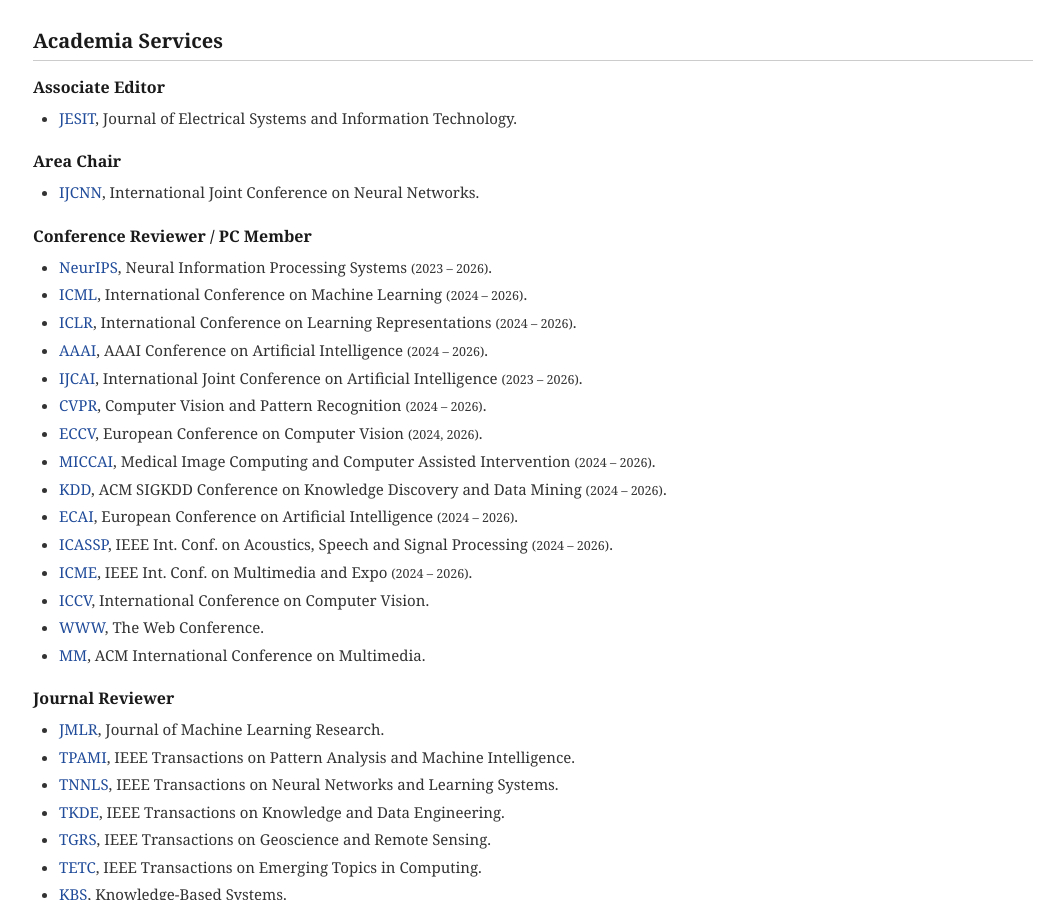
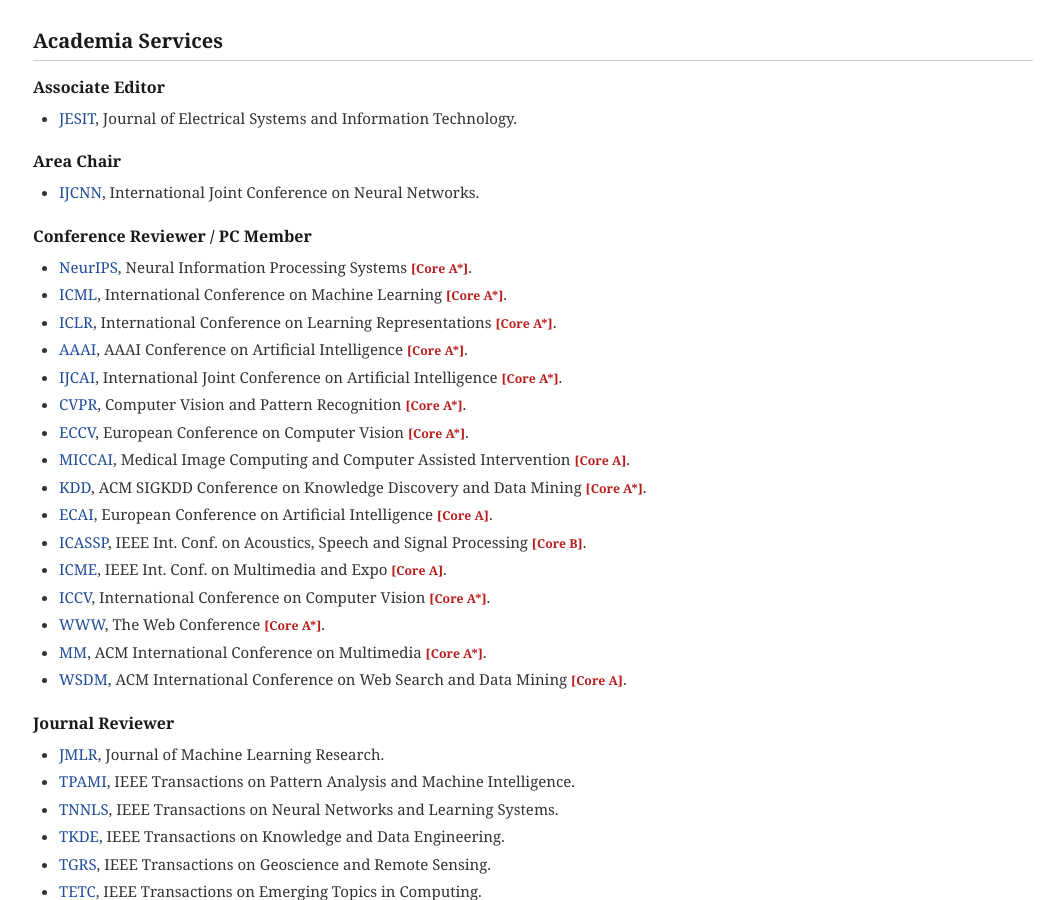
Before and after one commit to shengchaochen82/shengchaochen82.github.io, a Jekyll site: the page built from index.md, in a window 1280 px wide and 900 px high, scrolled down 3954 px. Shown: the whole window, without its empty margins (107-1171 px from the left). Built offline with Jekyll 4.4.1, drawn with Linux system fonts in a browser that asks for light colours.

Commit message:
Content: replace conference reviewer years with CORE ranks, add WSDM
Co-Authored-By: Claude Sonnet 5 <noreply@anthropic.com>

```diff
--- a/_data/services.yml
+++ b/_data/services.yml
@@ -17,61 +17,68 @@ conference_reviewer:
   venues:
     - name: "NeurIPS"
       full: "Neural Information Processing Systems"
-      years: "2023 – 2026"
+      rank: "Core A*"
       link: "https://neurips.cc/"
     - name: "ICML"
       full: "International Conference on Machine Learning"
-      years: "2024 – 2026"
+      rank: "Core A*"
       link: "https://icml.cc/"
     - name: "ICLR"
       full: "International Conference on Learning Representations"
-      years: "2024 – 2026"
+      rank: "Core A*"
       link: "https://iclr.cc/"
     - name: "AAAI"
       full: "AAAI Conference on Artificial Intelligence"
-      years: "2024 – 2026"
+      rank: "Core A*"
       link: "https://www.aaai.org/"
     - name: "IJCAI"
       full: "International Joint Conference on Artificial Intelligence"
-      years: "2023 – 2026"
+      rank: "Core A*"
       link: "https://www.ijcai.org/"
     - name: "CVPR"
       full: "Computer Vision and Pattern Recognition"
-      years: "2024 – 2026"
+      rank: "Core A*"
       link: "https://cvpr.thecvf.com/"
     - name: "ECCV"
       full: "European Conference on Computer Vision"
-      years: "2024, 2026"
+      rank: "Core A*"
       link: "https://eccv.ecva.net/"
     - name: "MICCAI"
       full: "Medical Image Computing and Computer Assisted Intervention"
-      years: "2024 – 2026"
+      rank: "Core A"
       link: "https://miccai.org/"
     - name: "KDD"
       full: "ACM SIGKDD Conference on Knowledge Discovery and Data Mining"
-      years: "2024 – 2026"
+      rank: "Core A*"
       link: "https://www.kdd.org/"
     - name: "ECAI"
       full: "European Conference on Artificial Intelligence"
-      years: "2024 – 2026"
+      rank: "Core A"
       link: "https://ecai2024.eu/"
     - name: "ICASSP"
       full: "IEEE Int. Conf. on Acoustics, Speech and Signal Processing"
-      years: "2024 – 2026"
+      rank: "Core B"
       link: "https://2025.ieeeicassp.org/"
     - name: "ICME"
       full: "IEEE Int. Conf. on Multimedia and Expo"
-      years: "2024 – 2026"
+      rank: "Core A"
       link: "https://2025.ieee-icme.org/"
     - name: "ICCV"
       full: "International Conference on Computer Vision"
+      rank: "Core A*"
       link: "https://iccv.thecvf.com/"
     - name: "WWW"
       full: "The Web Conference"
+      rank: "Core A*"
       link: "https://www.iw3c2.org/"
     - name: "MM"
       full: "ACM International Conference on Multimedia"
+      rank: "Core A*"
       link: "https://www.acmmm.org/"
+    - name: "WSDM"
+      full: "ACM International Conference on Web Search and Data Mining"
+      rank: "Core A"
+      link: "https://www.wsdm-conference.org/"
 
 journal_reviewer:
   title: "Journal Reviewer"
--- a/_includes/classic_services.html
+++ b/_includes/classic_services.html
@@ -7,7 +7,7 @@
     <ul>
       {% for venue in cat.venues %}
       <li>
-        {% if venue.link %}<a href="{{ venue.link }}" target="_blank">{{ venue.name }}</a>{% else %}{{ venue.name }}{% endif %}{% if venue.full %}, {{ venue.full }}{% endif %}{% if venue.years %} <small>({{ venue.years }})</small>{% endif %}.
+        {% if venue.link %}<a href="{{ venue.link }}" target="_blank">{{ venue.name }}</a>{% else %}{{ venue.name }}{% endif %}{% if venue.full %}, {{ venue.full }}{% endif %}{% if venue.rank %} <span class="classic-tag">[{{ venue.rank }}]</span>{% endif %}.
       </li>
       {% endfor %}
     </ul>
```
